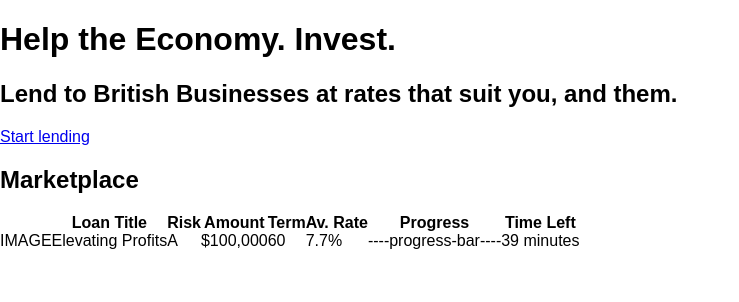
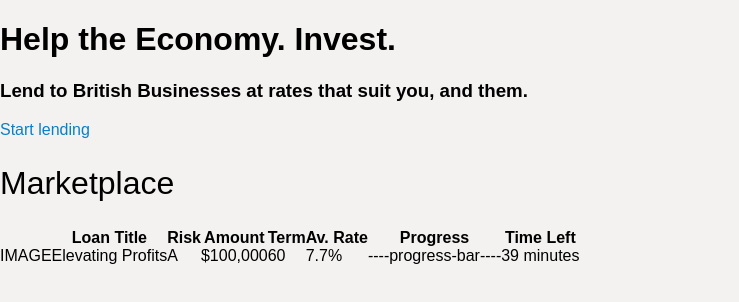
Before and after one commit to mbech/responsive-page-fc, a plain HTML site: page index.html in a window 1280 px wide. Shown: the whole page, without its empty margins (0-739 px from the left). Drawn offline with Linux system fonts and the light colour scheme.

Commit message:
Basic styling on body, h2, and anchor elements
Also changed header subtext to h3 from h2

```diff
--- a/index.html
+++ b/index.html
@@ -17,7 +17,7 @@
   <body>
     <header>
       <h1>Help the Economy. Invest.</h1>
-      <h2>Lend to British Businesses at rates that suit you, and them.</h2>
+      <h3>Lend to British Businesses at rates that suit you, and them.</h3>
       <a href="#">Start lending</a>
     </header>
 
--- a/resources/css/sass/_base.scss
+++ b/resources/css/sass/_base.scss
@@ -28,8 +28,19 @@ body {
   min-height: 100%;
 }
 
-// basic font
+// base tag styles
 body {
   font-family: sans-serif;
+  background-color: $c-cararra-lt-grey;
   color: $c-black;
 }
+
+a {
+  text-decoration: none;
+  color: $c-lochmara-blue;
+}
+
+h2 {
+  font-weight: normal;
+  font-size: 2em;
+}
```
Also changed, not shown: resources/css/min/main.min.css.
